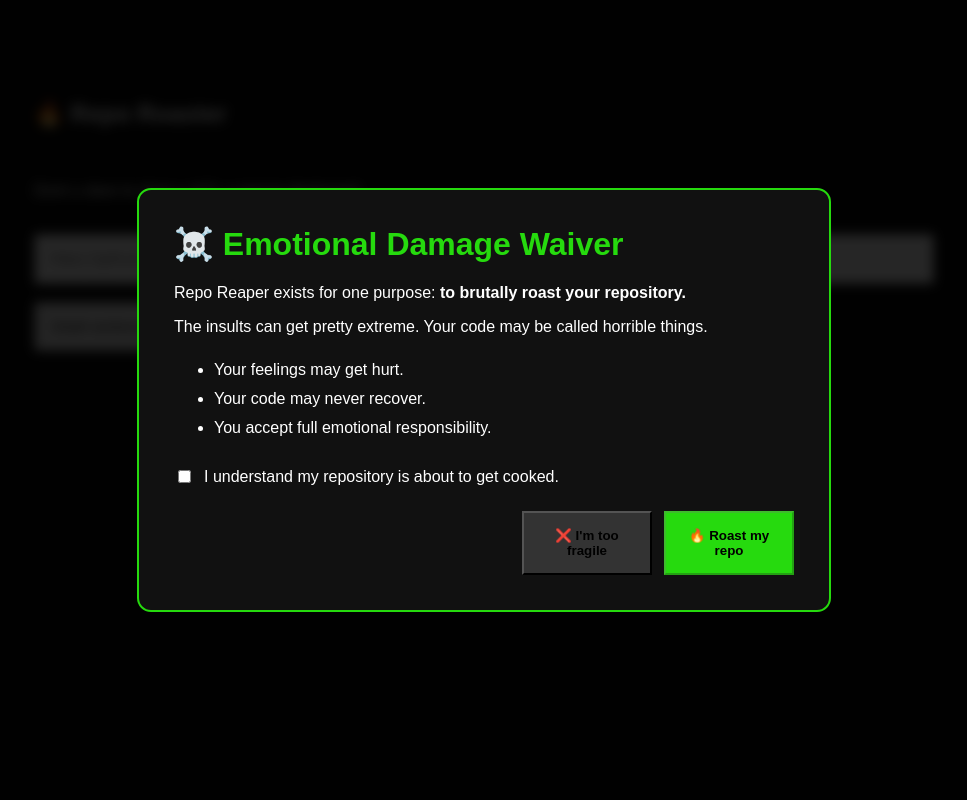
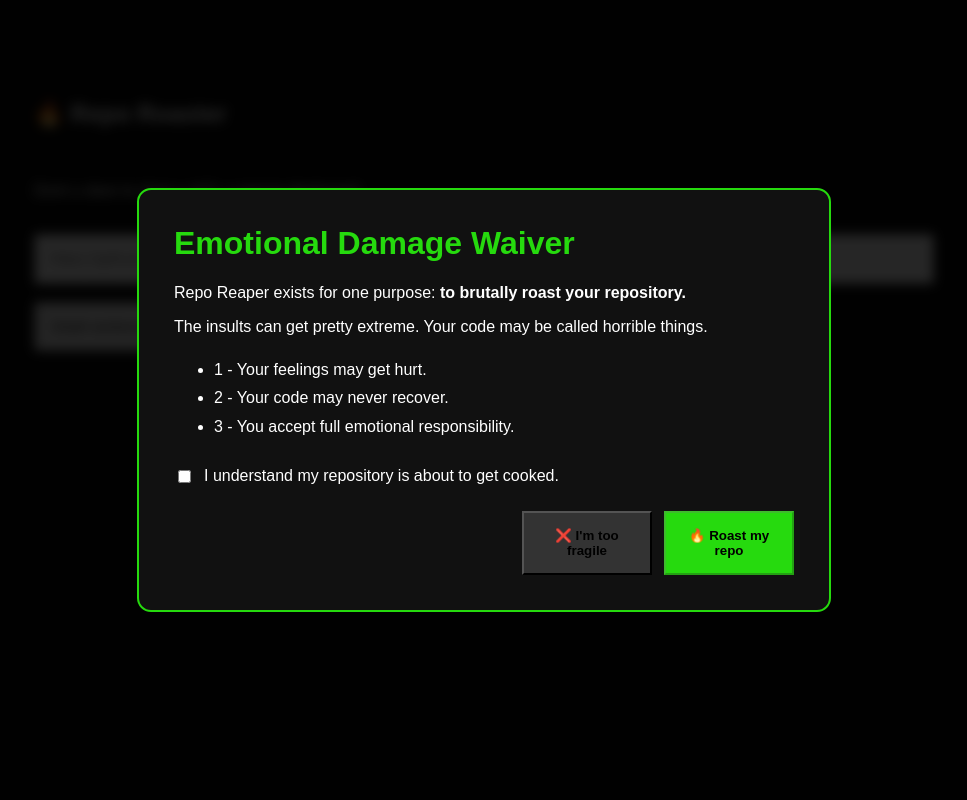
Before and after one commit to Broccoliux/repo-roaster, a Flask app: page / in a window 1280 px wide. Shown: the whole page, without its empty margins (156-1123 px from the left). Run offline with Flask 3, Linux system fonts and the light colour scheme.

Commit message:
Update index.html

```diff
--- a/templates/index.html
+++ b/templates/index.html
@@ -34,7 +34,7 @@
 
     <div class="warning-box">
 
-      <h1>☠️ Emotional Damage Waiver</h1>
+      <h1>Emotional Damage Waiver</h1>
 
       <p>
         Repo Reaper exists for one purpose:
@@ -46,9 +46,9 @@
       </p>
 
       <ul>
-        <li>Your feelings may get hurt.</li>
-        <li>Your code may never recover.</li>
-        <li>You accept full emotional responsibility.</li>
+        <li>1 - Your feelings may get hurt.</li>
+        <li>2 - Your code may never recover.</li>
+        <li>3 - You accept full emotional responsibility.</li>
       </ul>
 
       <label class="agree-box">
@@ -75,11 +75,7 @@
 
   <div id="jumpscare" class="hidden">
 
-      <img
-          id="monster"
-          src="/static/images/jin.jpg"
-          alt="monster"
-        >
+    <img id="monster" src="/static/images/jin.jpg" alt="monster">
   </div>
 </body>
 
```
